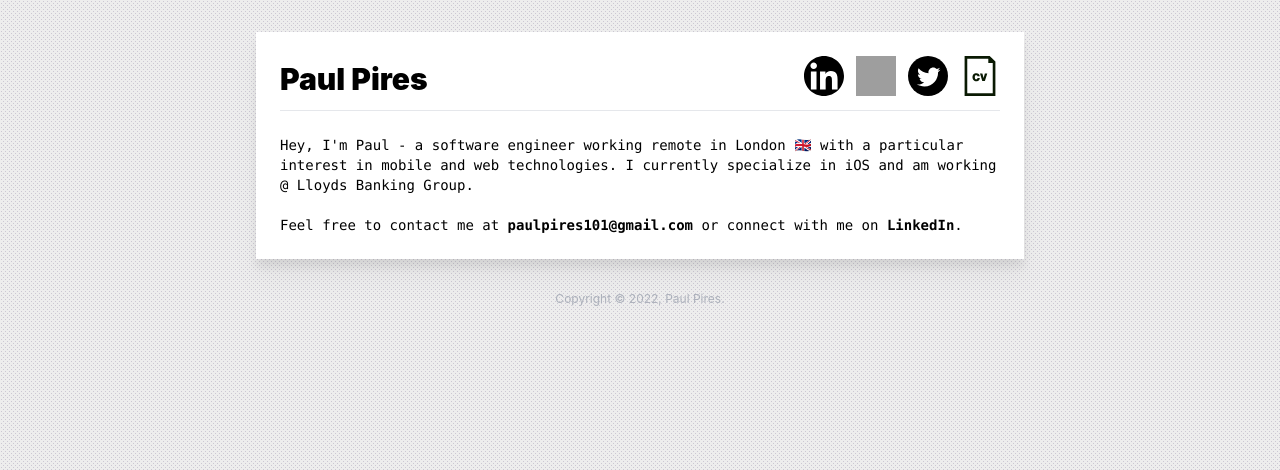
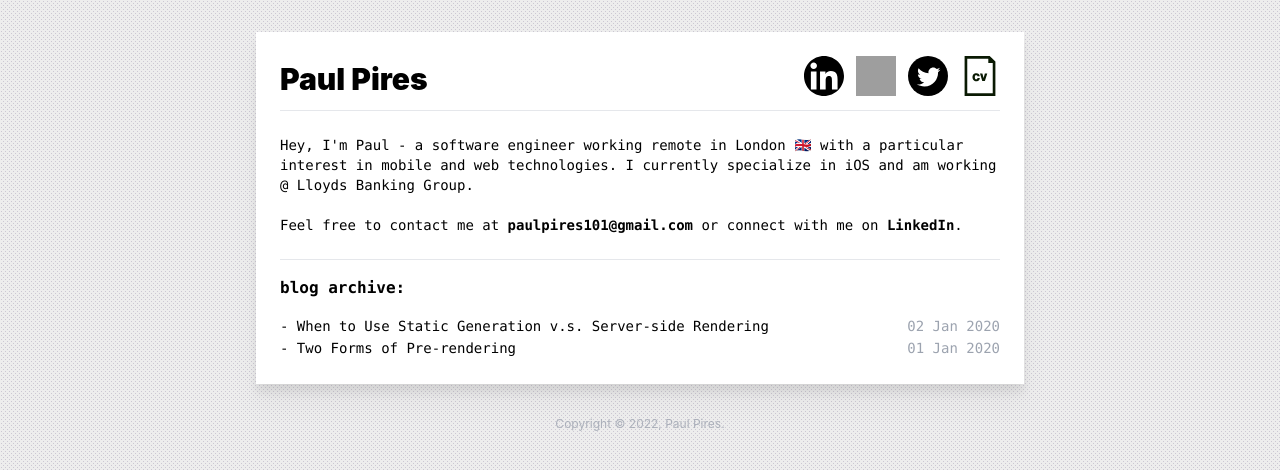
Before and after one commit to paulpires/paulpires.com, a Next.js app: page / in a window 1280 px wide. Shown: the top 470 px of the page. Built offline with nearby package versions, Linux system fonts and the light colour scheme; grey boxes are pictures that could not be loaded.

Commit message:
blogging

```diff
--- /dev/null
+++ b/components/boldLink.js
@@ -0,0 +1,9 @@
+export default function BoldLink(props) {
+  return (
+    <a className='hover:underline underline-offset-4 decoration-dashed' href={props.href} target='_blank' rel='noreferrer'>
+      <b className='font-extrabold'>
+        {props.children}
+      </b>
+    </a>
+  )
+}
--- a/components/layout.js
+++ b/components/layout.js
@@ -23,7 +23,7 @@
       <div className={containerStyle}>
         <header className='sm:flex sm:flex-row sm:justify-between flex flex-col items-center pb-2'>
           <Link href='/' passHref>
-            <h1 className="hover:underline hover:cursor-pointer text-3xl font-black sm:pb-0 pb-2">
+            <h1 className="hover:underline underline-offset-4 hover:cursor-pointer text-3xl font-black sm:pb-0 pb-2">
               Paul Pires
             </h1>
           </Link>
--- /dev/null
+++ b/lib/posts.js
@@ -0,0 +1,59 @@
+import fs from 'fs'
+import path from 'path'
+import matter from 'gray-matter'
+import { remark } from 'remark'
+import html from 'remark-html'
+
+const postsDirectory = path.join(process.cwd(), 'posts')
+
+export function getSortedPostsData() {
+  const fileNames = fs.readdirSync(postsDirectory)
+    .filter(file => {
+      return file.endsWith('.md')
+    })
+  const allPostsData = fileNames.map(file => {
+    const id = file.replace(/\.md$/, '')
+    const fullPath = path.join(postsDirectory, file)
+    const fileContents = fs.readFileSync(fullPath, 'utf8')
+    const matterResult = matter(fileContents)
+    return {
+      id,
+      ...matterResult.data
+    }
+  })
+  return allPostsData.sort(({ date: a }, { date: b }) => {
+    if (a < b) {
+      return 1
+    } else if (a > b) {
+      return -1
+    } else {
+      return 0
+    }
+  })
+}
+
+export function getAllPostIds() {
+  const fileNames = fs.readdirSync(postsDirectory)
+  return fileNames.map(fileName => {
+    return {
+      params: {
+        id: fileName.replace(/\.md$/, '')
+      }
+    }
+  })
+}
+
+export async function getPostData(id) {
+  const fullPath = path.join(postsDirectory, `${id}.md`)
+  const fileContents = fs.readFileSync(fullPath, 'utf8')
+  const matterResult = matter(fileContents)
+  const processedContent = await remark()
+    .use(html)
+    .process(matterResult.content)
+  const contentHtml = processedContent.toString()
+  return {
+    id,
+    contentHtml,
+    ...matterResult.data
+  }
+}
--- a/package.json
+++ b/package.json
@@ -9,9 +9,13 @@
     "lint": "next lint"
   },
   "dependencies": {
+    "date-fns": "^2.28.0",
+    "gray-matter": "^4.0.3",
     "next": "12.1.5",
     "react": "18.0.0",
-    "react-dom": "18.0.0"
+    "react-dom": "18.0.0",
+    "remark": "^14.0.2",
+    "remark-html": "^15.0.1"
   },
   "devDependencies": {
     "autoprefixer": "^10.4.5",
--- a/pages/index.js
+++ b/pages/index.js
@@ -1,34 +1,75 @@
+import Link from 'next/link'
 import Layout from '../components/layout'
+import BoldLink from '../components/boldLink'
+import { getSortedPostsData } from '../lib/posts'
+import { parseISO, format } from 'date-fns'
 
-export default function Home()
-{
+export async function getStaticProps() {
+  const posts = getSortedPostsData()
+  return {
+    props: {
+      posts
+    }
+  }
+}
+
+export default function Home(props) {
   return (
     <Layout>
-      <section className='pt-6 font-mono text-sm relative'>
+      <section className='py-6 font-mono text-sm relative'>
         <p>
           Hey, I&apos;m Paul - a software engineer working remote in London 🇬🇧 with
           a particular interest in mobile and web technologies. I currently
           specialize in iOS and am working @ Lloyds Banking Group.
         </p>
-        <br></br>
+        <br />
         <p>
-          Feel free to contact me at
-          <ExtraBold href='mailto:paulpires101@gmail.com'> paulpires101@gmail.com </ExtraBold>
-          or connect with me on
-          <ExtraBold href='https://www.linkedin.com/in/paulpires/'> LinkedIn</ExtraBold>.
+          Feel free to contact me
+          at <BoldLink href='mailto:paulpires101@gmail.com'>paulpires101@gmail.com</BoldLink> or
+          connect with me
+          on <BoldLink href='https://www.linkedin.com/in/paulpires/'> LinkedIn</BoldLink>.
         </p>
+      </section>
+      <section>
+        <Posts posts={props.posts} />
       </section>
     </Layout>
   )
 }
 
-function ExtraBold(props)
-{
+function Posts(props) {
   return (
-    <a href={props.href} target='_blank' rel='noreferrer'>
-      <b className='font-extrabold'>
-        {props.children}
-      </b>
-    </a>
+    props.posts.length > 0 ? (
+      <>
+        <hr />
+        <h1 className='text-m font-bold py-4 font-mono'>blog archive:</h1>
+        <ul className='font-mono text-sm'>
+          {
+            props.posts.map(post => {
+              return (
+                <Link href={`/posts/${post.id}`}>
+                  <li className='pb-2 sm:pb-0.5 flex flex-row justify-between hover:cursor-pointer hover:underline underline-offset-4 decoration-dashed active:bg-orange-50'>
+                    <div>-&nbsp;</div>
+                    <div className='flex-1'>{post.title}</div>
+                    <div className='text-gray-400 ml-4'>
+                      <Date dateString={post.date} />
+                    </div>
+                  </li>
+                </Link>
+              )
+            })
+          }
+        </ul>
+      </>
+    ) : (<></>)
   )
 }
+
+function Date({ dateString }) {
+  const date = parseISO(dateString)
+  return (
+    <time dateTime={dateString}>
+      {format(date, 'dd MMM yyyy')}
+    </time>
+  )
+}
--- /dev/null
+++ b/pages/posts/[id].js
@@ -0,0 +1,39 @@
+import Head from 'next/head'
+import Layout from '../../components/layout'
+import { getAllPostIds } from '../../lib/posts'
+import { getPostData } from '../../lib/posts'
+
+export async function getStaticPaths() {
+  const paths = getAllPostIds()
+  return {
+    paths,
+    fallback: false
+  }
+}
+
+export async function getStaticProps({ params }) {
+  const postData = await getPostData(params.id)
+  return {
+    props: {
+      postData
+    }
+  }
+}
+
+// todo: styling ...
+export default function Post({ postData }) {
+  return (
+    <Layout>
+      <Head>
+        <title>{postData.title}</title>
+      </Head>
+      <article>
+        <h1>{postData.title}</h1>
+        <div>
+          <p>{postData.date}</p>
+        </div>
+        <div dangerouslySetInnerHTML={{ __html: postData.contentHtml }} />
+      </article>
+    </Layout>
+  )
+}
--- /dev/null
+++ b/posts/pre-rendering.md
@@ -0,0 +1,11 @@
+---
+title: 'Two Forms of Pre-rendering'
+date: '2020-01-01'
+---
+
+Next.js has two forms of pre-rendering: **Static Generation** and **Server-side Rendering**. The difference is in **when** it generates the HTML for a page.
+
+- **Static Generation** is the pre-rendering method that generates the HTML at **build time**. The pre-rendered HTML is then _reused_ on each request.
+- **Server-side Rendering** is the pre-rendering method that generates the HTML on **each request**.
+
+Importantly, Next.js lets you **choose** which pre-rendering form to use for each page. You can create a "hybrid" Next.js app by using Static Generation for most pages and using Server-side Rendering for others.
--- /dev/null
+++ b/posts/ssg-ssr.md
@@ -0,0 +1,19 @@
+---
+title: 'When to Use Static Generation v.s. Server-side Rendering'
+date: '2020-01-02'
+---
+
+We recommend using **Static Generation** (with and without data) whenever possible because your page can be built once and served by CDN, which makes it much faster than having a server render the page on every request.
+
+You can use Static Generation for many types of pages, including:
+
+- Marketing pages
+- Blog posts
+- E-commerce product listings
+- Help and documentation
+
+You should ask yourself: "Can I pre-render this page **ahead** of a user's request?" If the answer is yes, then you should choose Static Generation.
+
+On the other hand, Static Generation is **not** a good idea if you cannot pre-render a page ahead of a user's request. Maybe your page shows frequently updated data, and the page content changes on every request.
+
+In that case, you can use **Server-Side Rendering**. It will be slower, but the pre-rendered page will always be up-to-date. Or you can skip pre-rendering and use client-side JavaScript to populate data.
--- a/styles/globals.css
+++ b/styles/globals.css
@@ -10,7 +10,7 @@
   user-select: none;
 }
 
-p, h1, h2, h3, h4, h5, h6
+p, h1, h2, h3, h4, h5, h6, li
 {
   user-select: text;
 }
```
Also changed, not shown: 1 other file (tests, documents, lock files or other folders).
